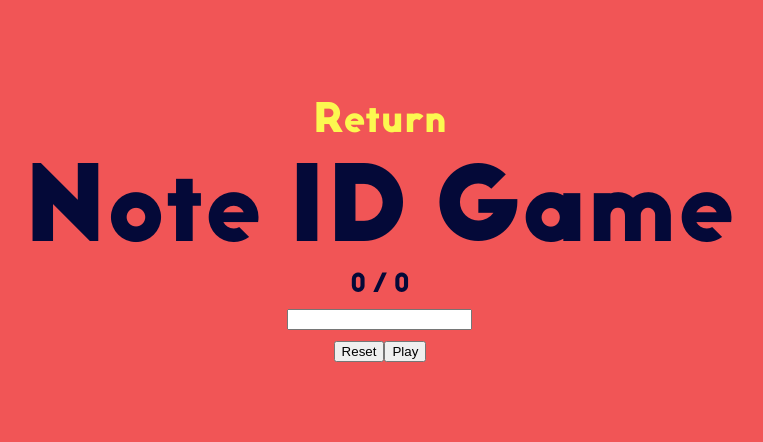
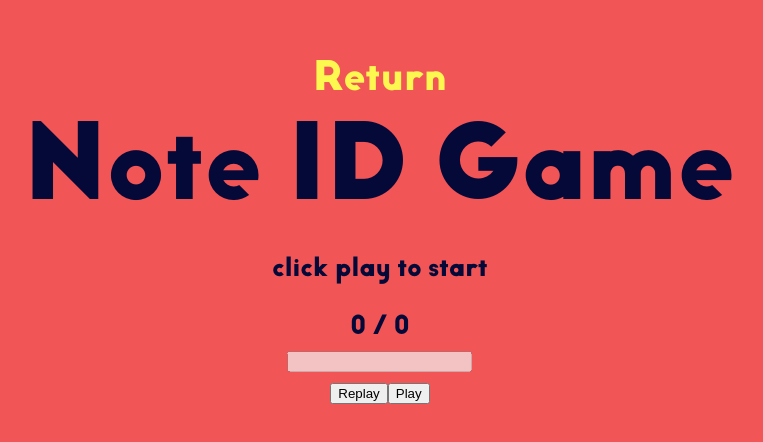
Before and after one commit to GrantNasution/music_theory_training, a React (Create React App) app: page /NoteID in a window 1280 px wide. Shown: the part 172-614 px from the top of the page, without its empty margins (260-1023 px from the left). Built offline with nearby package versions, Linux system fonts and the light colour scheme.

Commit message:
polished ear training

```diff
--- a/src/components/noteid.jsx
+++ b/src/components/noteid.jsx
@@ -14,11 +14,15 @@ class NoteID extends React.Component {
             score: 0,
             total: 0,
             currNote: null,
+            prevNote: null,
             //** Change This! **//
             scale: Util.getScale('c'),
             input: null,
+            info: "click play to start",
+            gameStart: false,
         }
 
+        this.startGame = this.startGame.bind(this);
         this.gameTick = this.gameTick.bind(this);
         this.newNote = this.newNote.bind(this);
         this.checkInput = this.checkInput.bind(this);
@@ -30,14 +34,24 @@ class NoteID extends React.Component {
             <div>
                 <Link to="/">Return</Link>
                 <Title value="Note ID Game" />
+                <p>{this.state.info + (this.state.prevNote ? this.state.prevNote : "").toUpperCase()}</p>
                 <Score score={this.state.score} total={this.state.total} />
-                <input type="text" onKeyPress={this.checkInput} onChange={event => this.setInput(event.target.value)}></input>
+                <input type="text" onKeyPress={event => this.checkInput(event)} onChange={e => {this.setInput(e.target.value);}}
+                disabled = {(this.state.gameStart) ? "" : "disabled"}/>
                 <div>
-                    <button onClick={() => {if(this.state.currNote) {synth.triggerAttackRelease(this.state.currNote, "4n");}}}>Reset</button>
-                    <button onClick={this.gameTick}>Play</button>
+                    <button onClick={() => {if(this.state.currNote) {synth.triggerAttackRelease(this.state.currNote, "4n");}}}>Replay</button>
+                    <button disabled={(this.state.gameStart) ? "disabled" : ""} onClick={this.startGame}>Play</button>
                 </div>
             </div>
         );
+    }
+
+    startGame() {
+        this.setState({
+            gameStart: true,
+            info: "Prev: ",
+        });
+        this.gameTick();
     }
 
     async gameTick() {
@@ -56,10 +70,11 @@ class NoteID extends React.Component {
 
     checkInput(e) {
         if(e.key === "Enter") {
-            console.log(this.state.input + " == " + this.state.currNote);
+            this.setState({prevNote: this.state.currNote.charAt(0)});
             if(this.state.input == this.state.currNote.charAt(0))  {
                 this.setState({ score: this.state.score + 1 });
             }
+            e.target.value="";
             this.gameTick();
         }
     }
@@ -70,19 +85,4 @@ class NoteID extends React.Component {
 
 }
 
-// function NoteID() {
-//     return (
-//         <div>
-//             <Link to="/">Return</Link>
-//             <Title value="Note ID Game" />
-//             <Score score={score} total={total} />
-//             <input type="text"></input>
-//             {/* <input type="text" onKeyPress={checkInput} onChange={event  => setInput(event.target.value)}></input> */}
-//             <div></div>
-//             <button onClick={startGame}>Play</button>
-//         </div>
-//     );
-// }
-
-
 export default NoteID;
```
